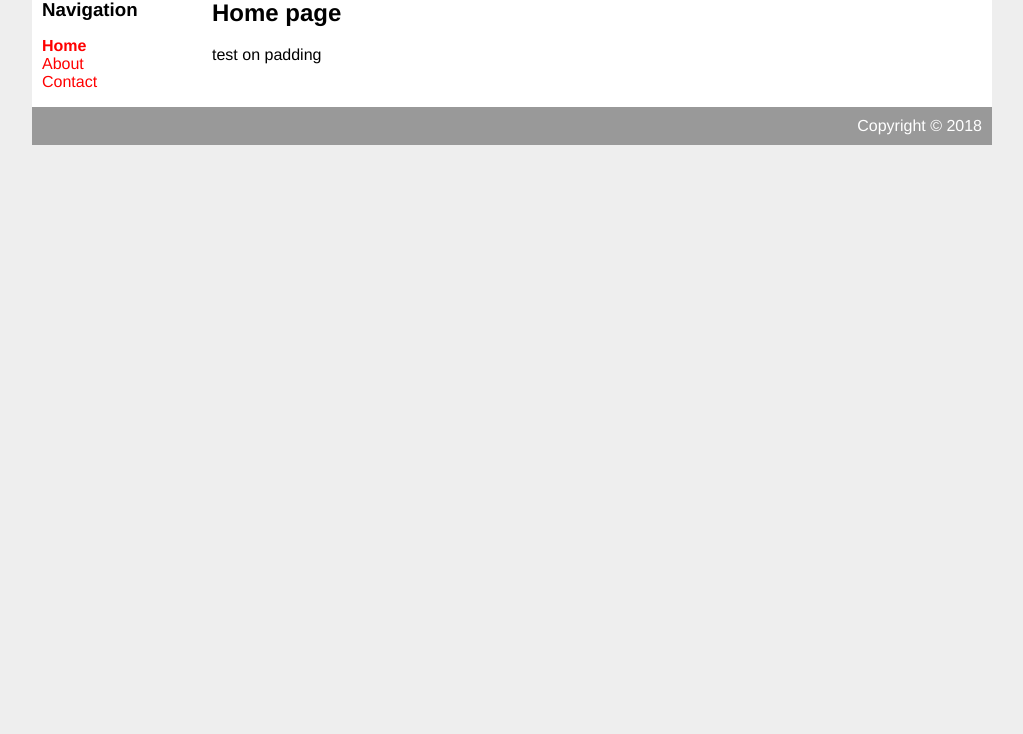
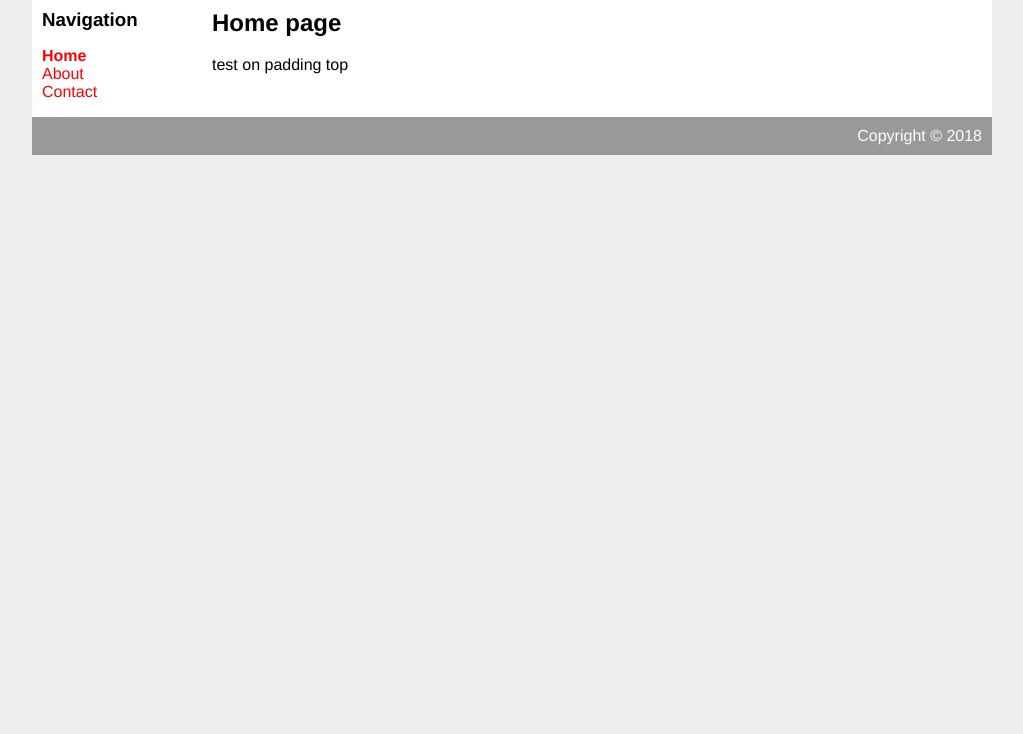
Before and after one commit to Hemze/redstorm, a plain HTML site: page index.html in a window 1280 px wide. Shown: the part 66-800 px from the top of the page, without its empty margins (128-1151 px from the left). Drawn offline with Linux system fonts and the light colour scheme.

Commit message:
formatting

```diff
--- a/index.html
+++ b/index.html
@@ -22,7 +22,7 @@
 					<h2>Home page</h2>
 					<div id="main-content">
 						<div id="main-content-p">
-                            <p>test on padding</p>
+                            <p>test on padding top</p>
 						</div>
 					</div>
 				</div>
--- a/style.css
+++ b/style.css
@@ -27,6 +27,7 @@ h1, h2, h3 {
 }
 
 #content {
+    padding-top: 10px;
     padding-right: 10px;
     padding-left: 10px;
 }
```
